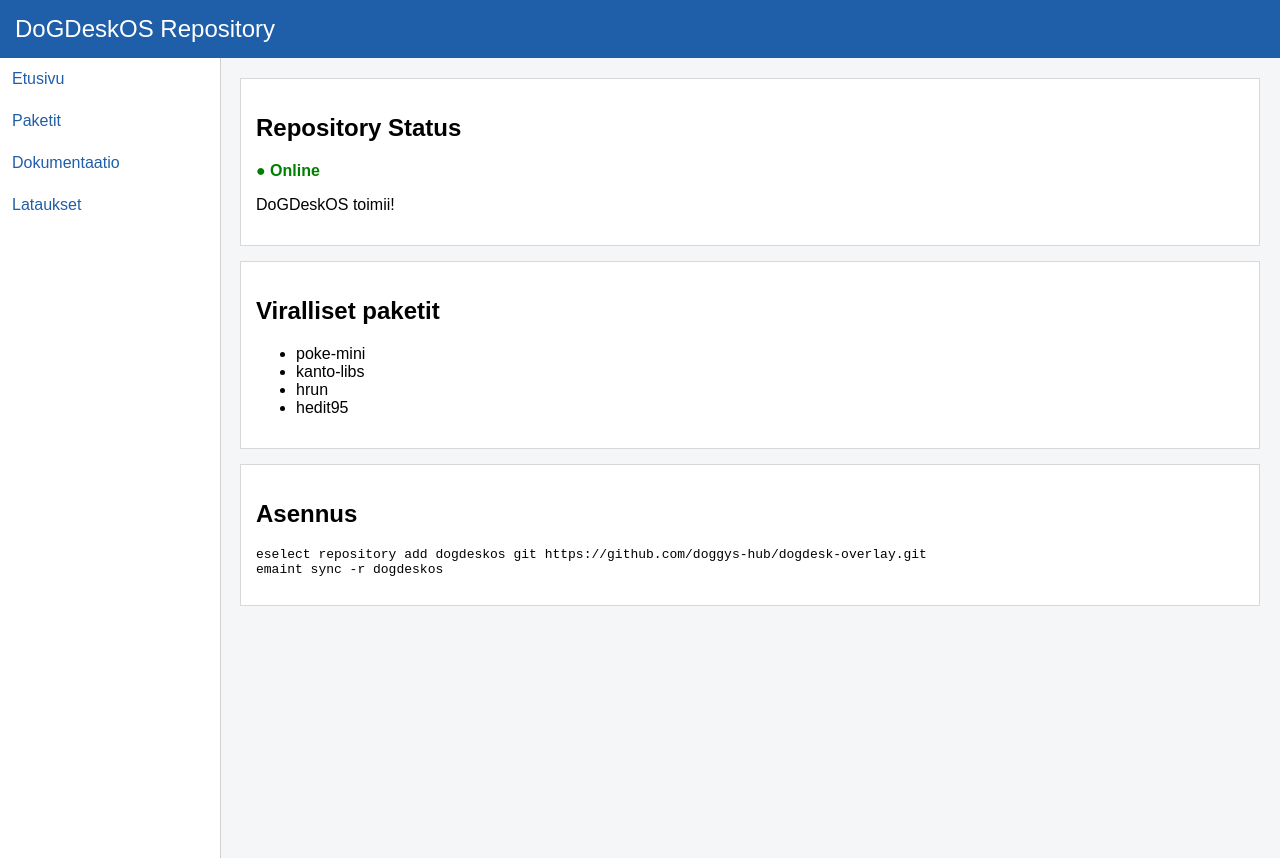
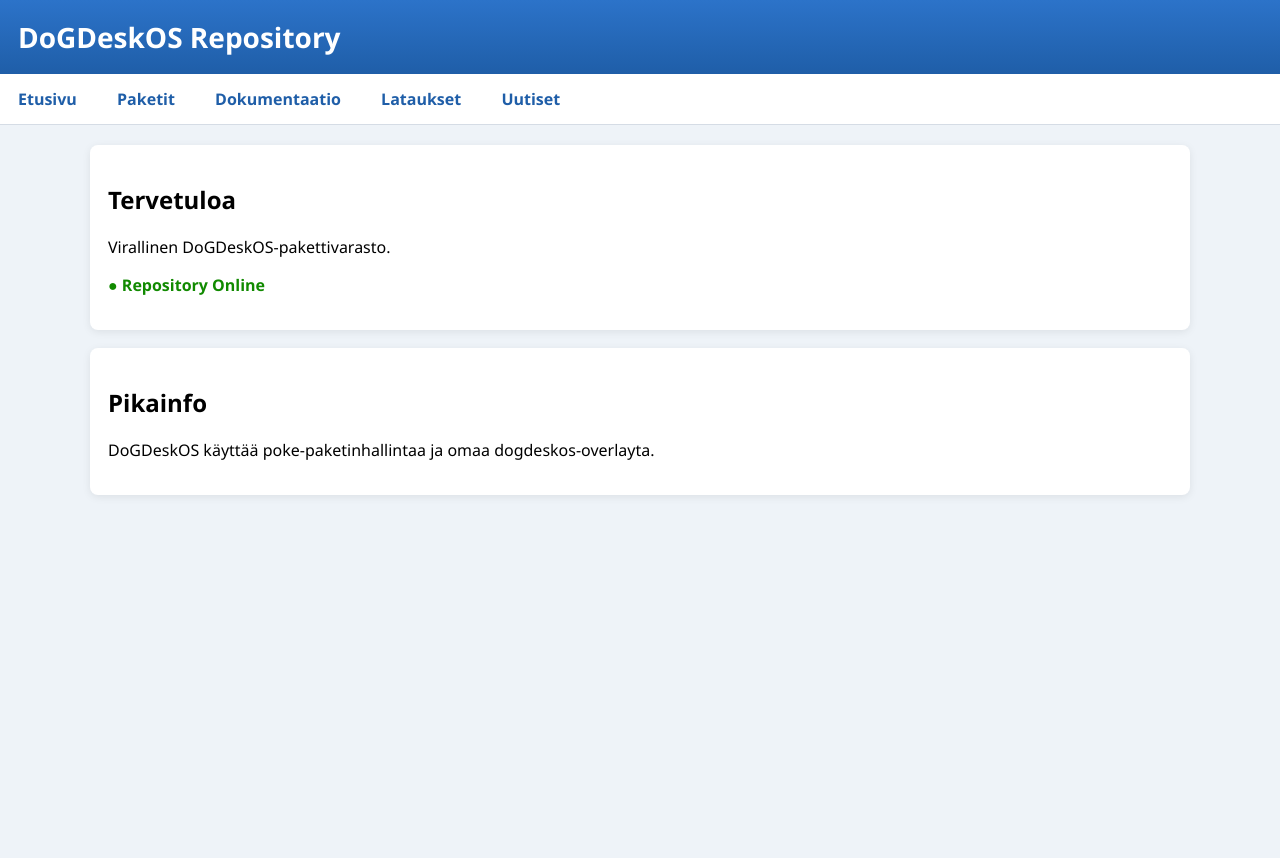
Before and after one commit to doggys-hub/dogdesk-overlay, a plain HTML site: page index.html in a window 1280 px wide. After the commit the page ends 800 px from the top, so only its background shows below. Drawn offline with Linux system fonts and the light colour scheme.

Commit message:
Update index.html

```diff
--- a/index.html
+++ b/index.html
@@ -3,99 +3,32 @@
 <html lang="fi">
 <head>
 <meta charset="UTF-8">
-<meta name="viewport" content="width=device-width, initial-scale=1.0">
 <title>DoGDeskOS Repository</title>
-
-<style>
-body{
-    margin:0;
-    font-family:Arial,sans-serif;
-    background:#f4f6f8;
-}
-
-.header{
-    background:#1f5ea8;
-    color:white;
-    padding:15px;
-    font-size:24px;
-}
-
-.sidebar{
-    width:220px;
-    background:white;
-    float:left;
-    min-height:100vh;
-    border-right:1px solid #d0d0d0;
-}
-
-.sidebar a{
-    display:block;
-    padding:12px;
-    color:#1f5ea8;
-    text-decoration:none;
-}
-
-.sidebar a:hover{
-    background:#eef4fb;
-}
-
-.content{
-    margin-left:220px;
-    padding:20px;
-}
-
-.card{
-    background:white;
-    padding:15px;
-    border:1px solid #d8d8d8;
-    margin-bottom:15px;
-}
-
-.status{
-    color:green;
-    font-weight:bold;
-}
-</style>
-
+<link rel="stylesheet" href="style.css">
 </head>
-
 <body>
 
-<div class="header">
-DoGDeskOS Repository
+<div class="header">DoGDeskOS Repository</div>
+
+<div class="nav">
+<a href="index.html">Etusivu</a>
+<a href="packages.html">Paketit</a>
+<a href="docs.html">Dokumentaatio</a>
+<a href="downloads.html">Lataukset</a>
+<a href="news.html">Uutiset</a>
 </div>
 
-<div class="sidebar">
-    <a href="#">Etusivu</a>
-    <a href="#">Paketit</a>
-    <a href="#">Dokumentaatio</a>
-    <a href="#">Lataukset</a>
-</div>
-
-<div class="content">
+<div class="container">
 
 <div class="card">
-<h2>Repository Status</h2>
-<p class="status">● Online</p>
-<p>DoGDeskOS toimii!</p>
+<h2>Tervetuloa</h2>
+<p>Virallinen DoGDeskOS-pakettivarasto.</p>
+<p class="status">● Repository Online</p>
 </div>
 
 <div class="card">
-<h2>Viralliset paketit</h2>
-<ul>
-<li>poke-mini</li>
-<li>kanto-libs</li>
-<li>hrun</li>
-<li>hedit95</li>
-</ul>
-</div>
-
-<div class="card">
-<h2>Asennus</h2>
-<pre>
-eselect repository add dogdeskos git https://github.com/doggys-hub/dogdesk-overlay.git
-emaint sync -r dogdeskos
-</pre>
+<h2>Pikainfo</h2>
+<p>DoGDeskOS käyttää poke-paketinhallintaa ja omaa dogdeskos-overlayta.</p>
 </div>
 
 </div>
```
